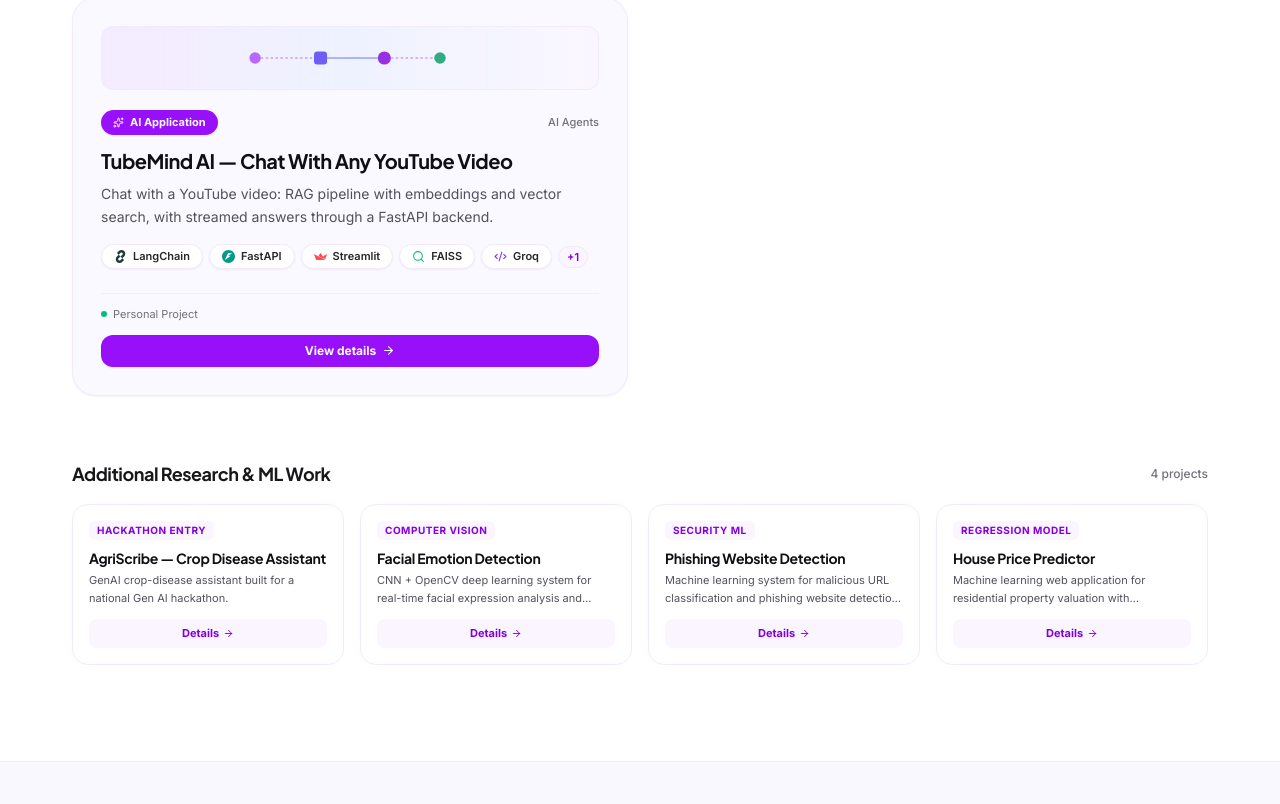
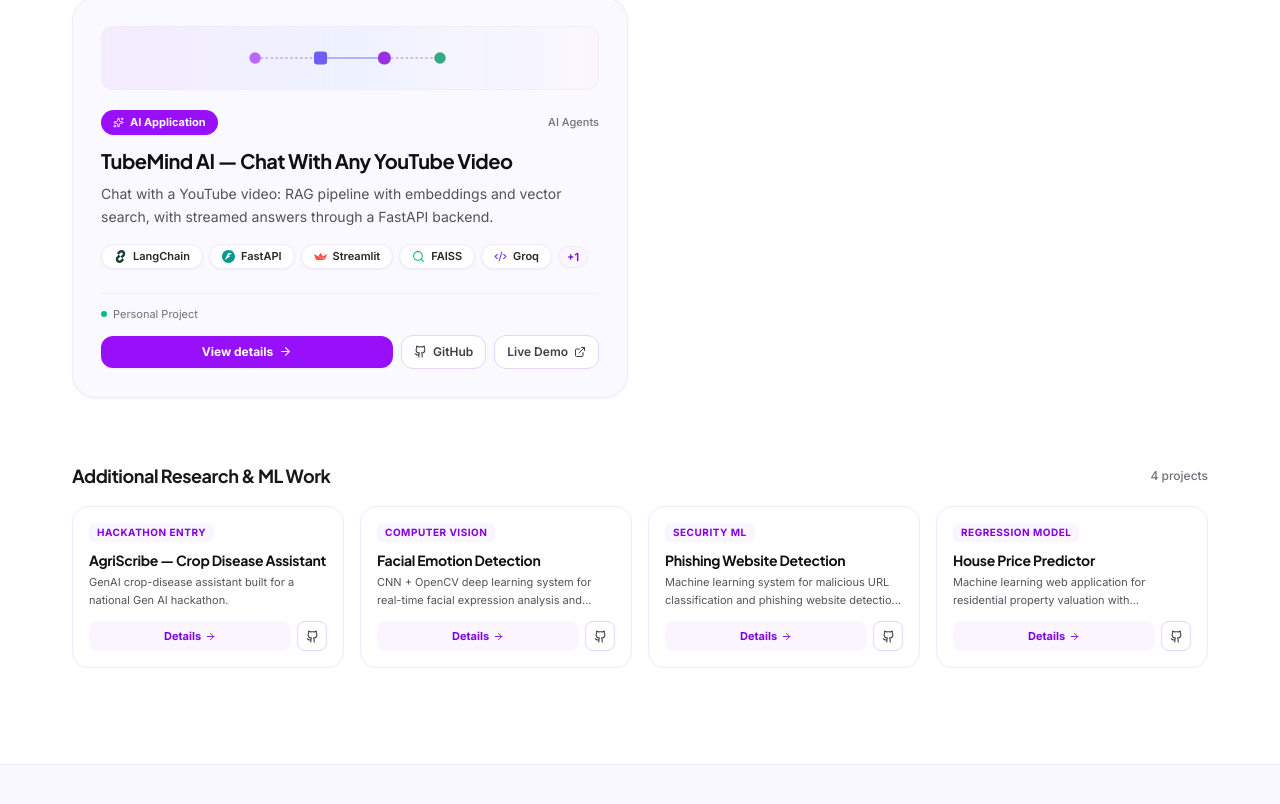
Before and after one commit to haroon9595/my_protfolio, a Next.js app: page / in a window 1280 px wide. Shown: the part 3287-4091 px from the top of the page. Built offline with nearby package versions, Linux system fonts and the light colour scheme.

Commit message:
feat: add project GitHub buttons and LinkedIn Live Demo links

```diff
--- a/src/app/projects/[slug]/page.tsx
+++ b/src/app/projects/[slug]/page.tsx
@@ -60,7 +60,7 @@
     notFound();
   }
 
-  const { details, links } = project;
+  const { details } = project;
 
   return (
     <main className="min-h-screen bg-linear-to-b from-white via-purple-50/20 to-white text-zinc-900 py-12 sm:py-20 px-4 sm:px-6 lg:px-8">
@@ -104,29 +104,39 @@
 
           {/* Links Row */}
           <div className="flex flex-wrap items-center gap-3 pt-2">
-            {links.live && (
+            {project.githubUrl && (
               <a
-                href={links.live}
+                href={project.githubUrl}
+                target="_blank"
+                rel="noopener noreferrer"
+                className="inline-flex items-center gap-2 px-5 py-2.5 rounded-full text-sm font-semibold text-zinc-800 bg-white border border-purple-200 hover:bg-purple-50 transition-all focus-ring"
+                aria-label={`View ${project.title} on GitHub`}
+                title="View on GitHub"
+              >
+                <GithubIcon size={16} />
+                <span>GitHub</span>
+              </a>
+            )}
+
+            {project.liveUrl && (
+              <a
+                href={project.liveUrl}
                 target="_blank"
                 rel="noopener noreferrer"
                 className="inline-flex items-center gap-2 px-5 py-2.5 rounded-full text-sm font-semibold text-white bg-purple-600 hover:bg-purple-700 shadow-sm transition-all focus-ring"
+                aria-label={
+                  project.liveLabel === "Live Demo"
+                    ? `Watch ${project.title} live demo`
+                    : `Open ${project.title} live deployment`
+                }
+                title={project.liveLabel === "Live Demo" ? "Live Demo" : "Live"}
               >
-                <span>Live System</span>
+                <span>{project.liveLabel || "Live System"}</span>
                 <ExternalLink size={15} aria-hidden="true" />
               </a>
             )}
 
-            {links.repo ? (
-              <a
-                href={links.repo}
-                target="_blank"
-                rel="noopener noreferrer"
-                className="inline-flex items-center gap-2 px-5 py-2.5 rounded-full text-sm font-semibold text-zinc-800 bg-white border border-purple-200 hover:bg-purple-50 transition-all focus-ring"
-              >
-                <GithubIcon size={16} />
-                <span>Source Code</span>
-              </a>
-            ) : (
+            {!project.githubUrl && !project.liveUrl && (
               <div className="inline-flex items-center gap-1.5 px-3.5 py-2 rounded-full text-xs font-semibold bg-zinc-100 text-zinc-600 border border-zinc-200">
                 <ShieldAlert size={14} className="text-zinc-500" aria-hidden="true" />
                 <span>Production / Restricted Source Code</span>
--- a/src/components/ProjectDetailModal.tsx
+++ b/src/components/ProjectDetailModal.tsx
@@ -89,7 +89,7 @@
 
   if (!project) return null;
 
-  const { details, links } = project;
+  const { details } = project;
 
   const handleDiscussClick = () => {
     onClose();
@@ -187,29 +187,39 @@
 
             {/* Links and Status */}
             <div className="flex flex-wrap items-center gap-3 pt-1">
-              {links.live && (
+              {project.githubUrl && (
                 <a
-                  href={links.live}
+                  href={project.githubUrl}
+                  target="_blank"
+                  rel="noopener noreferrer"
+                  className="inline-flex items-center gap-1.5 px-4 py-2 rounded-full text-xs sm:text-sm font-semibold text-zinc-800 bg-white border border-purple-200 hover:bg-purple-50 transition-all focus-ring"
+                  aria-label={`View ${project.title} on GitHub`}
+                  title="View on GitHub"
+                >
+                  <GithubIcon size={15} />
+                  <span>GitHub</span>
+                </a>
+              )}
+
+              {project.liveUrl && (
+                <a
+                  href={project.liveUrl}
                   target="_blank"
                   rel="noopener noreferrer"
                   className="inline-flex items-center gap-1.5 px-4 py-2 rounded-full text-xs sm:text-sm font-semibold text-white bg-purple-600 hover:bg-purple-700 shadow-xs transition-all focus-ring"
+                  aria-label={
+                    project.liveLabel === "Live Demo"
+                      ? `Watch ${project.title} live demo`
+                      : `Open ${project.title} live deployment`
+                  }
+                  title={project.liveLabel === "Live Demo" ? "Live Demo" : "Live"}
                 >
-                  <span>Open Live System</span>
+                  <span>{project.liveLabel || "Live"}</span>
                   <ExternalLink size={14} aria-hidden="true" />
                 </a>
               )}
 
-              {links.repo ? (
-                <a
-                  href={links.repo}
-                  target="_blank"
-                  rel="noopener noreferrer"
-                  className="inline-flex items-center gap-1.5 px-4 py-2 rounded-full text-xs sm:text-sm font-semibold text-zinc-800 bg-white border border-purple-200 hover:bg-purple-50 transition-all focus-ring"
-                >
-                  <GithubIcon size={15} />
-                  <span>Repository</span>
-                </a>
-              ) : (
+              {!project.githubUrl && !project.liveUrl && (
                 <span className="inline-flex items-center gap-1.5 px-3 py-1.5 rounded-full text-xs font-semibold bg-zinc-100 text-zinc-600 border border-zinc-200">
                   <ShieldAlert size={13} className="text-zinc-500" aria-hidden="true" />
                   <span>Production (Restricted / Private)</span>
--- a/src/components/Projects.tsx
+++ b/src/components/Projects.tsx
@@ -10,6 +10,7 @@
   Sparkles,
   ArrowRight,
 } from "lucide-react";
+import { GithubIcon } from "@/components/Icons";
 
 type CategoryFilter =
   | "All"
@@ -255,27 +256,47 @@
                     </span>
                   </div>
 
-                  <div className="flex items-center gap-2">
+                  <div className="flex flex-wrap sm:flex-nowrap items-center gap-2">
                     {/* Primary Button: View Details */}
                     <button
                       type="button"
                       onClick={() => openProjectModal(project)}
-                      className="flex-1 inline-flex items-center justify-center gap-1.5 px-4 py-2 rounded-xl text-xs font-bold text-white bg-purple-600 hover:bg-purple-700 shadow-xs transition-all focus-ring cursor-pointer"
+                      className="flex-1 min-w-[110px] inline-flex items-center justify-center gap-1.5 px-3 sm:px-4 py-2 rounded-xl text-xs font-bold text-white bg-purple-600 hover:bg-purple-700 shadow-xs transition-all focus-ring cursor-pointer"
                     >
                       <span>View details</span>
                       <ArrowRight size={13} aria-hidden="true" />
                     </button>
 
-                    {/* Secondary Button: Live (only when live URL exists) */}
-                    {project.links.live && (
+                    {/* Secondary Button: GitHub (only when githubUrl exists) */}
+                    {project.githubUrl && (
                       <a
-                        href={project.links.live}
+                        href={project.githubUrl}
                         target="_blank"
                         rel="noopener noreferrer"
-                        className="inline-flex items-center justify-center gap-1.5 px-3 py-2 rounded-xl text-xs font-semibold text-zinc-700 bg-white border border-purple-200 hover:bg-purple-50 transition-all focus-ring"
-                        title="Open live production deployment"
+                        className="inline-flex items-center justify-center gap-1.5 px-3 py-2 rounded-xl text-xs font-semibold text-zinc-700 bg-white border border-purple-200 hover:bg-purple-50 hover:text-purple-700 transition-all focus-ring shrink-0"
+                        aria-label={`View ${project.title} on GitHub`}
+                        title="View on GitHub"
                       >
-                        <span>Live</span>
+                        <GithubIcon size={13} />
+                        <span>GitHub</span>
+                      </a>
+                    )}
+
+                    {/* Secondary Button: Live / Live Demo (only when liveUrl exists) */}
+                    {project.liveUrl && (
+                      <a
+                        href={project.liveUrl}
+                        target="_blank"
+                        rel="noopener noreferrer"
+                        className="inline-flex items-center justify-center gap-1.5 px-3 py-2 rounded-xl text-xs font-semibold text-zinc-700 bg-white border border-purple-200 hover:bg-purple-50 hover:text-purple-700 transition-all focus-ring shrink-0"
+                        aria-label={
+                          project.liveLabel === "Live Demo"
+                            ? `Watch ${project.title} live demo`
+                            : `Open ${project.title} live deployment`
+                        }
+                        title={project.liveLabel === "Live Demo" ? "Live Demo" : "Live"}
+                      >
+                        <span>{project.liveLabel || "Live"}</span>
                         <ExternalLink size={12} aria-hidden="true" />
                       </a>
                     )}
@@ -346,14 +367,29 @@
                   </p>
                 </div>
 
+                <div className="flex items-center gap-1.5 mt-auto">
                   <button
                     type="button"
                     onClick={() => openProjectModal(item)}
-                  className="w-full inline-flex items-center justify-center gap-1 px-2.5 py-1.5 rounded-lg text-[11px] font-bold text-purple-700 bg-purple-50 hover:bg-purple-100 hover:text-purple-900 transition-colors focus-ring cursor-pointer"
+                    className="flex-1 inline-flex items-center justify-center gap-1 px-2.5 py-1.5 rounded-lg text-[11px] font-bold text-purple-700 bg-purple-50 hover:bg-purple-100 hover:text-purple-900 transition-colors focus-ring cursor-pointer min-h-[30px]"
                   >
                     <span>Details</span>
                     <ArrowRight size={11} aria-hidden="true" />
                   </button>
+
+                  {item.githubUrl && (
+                    <a
+                      href={item.githubUrl}
+                      target="_blank"
+                      rel="noopener noreferrer"
+                      className="inline-flex items-center justify-center p-1.5 rounded-lg text-zinc-700 bg-white border border-purple-200 hover:bg-purple-50 hover:text-purple-700 transition-all focus-ring shrink-0 min-h-[30px] min-w-[30px]"
+                      aria-label={`View ${item.title} on GitHub`}
+                      title="View on GitHub"
+                    >
+                      <GithubIcon size={13} />
+                    </a>
+                  )}
+                </div>
               </div>
             ))}
           </div>
--- a/src/data.ts
+++ b/src/data.ts
@@ -29,6 +29,8 @@
   status: string;
   links: ProjectLinks;
   liveUrl?: string;
+  demoUrl?: string;
+  liveLabel?: string;
   githubUrl?: string;
   details: ProjectDetails;
   screenshots?: string[]; // TODO(owner): add screenshot URLs when available
@@ -275,10 +277,12 @@
       stack: ["n8n Cloud", "Groq LLM", "Zoho SMTP", "Supabase", "Vercel"],
       status: "Production Client System",
       links: {
-        live: "https://iesgroup.com.pk",
+        live: "https://lnkd.in/p/d8wh2VKN",
         repo: undefined,
       },
-      liveUrl: "https://iesgroup.com.pk",
+      liveUrl: "https://lnkd.in/p/d8wh2VKN",
+      demoUrl: "https://lnkd.in/p/d8wh2VKN",
+      liveLabel: "Live Demo",
       githubUrl: undefined,
       screenshots: [],
       details: {
@@ -323,10 +327,11 @@
       status: "Live System",
       links: {
         live: "https://hostel-complain-management-portal.vercel.app",
-        repo: undefined,
+        repo: "https://github.com/haroon9595/hostel-complain-management-portal",
       },
       liveUrl: "https://hostel-complain-management-portal.vercel.app",
-      githubUrl: undefined,
+      liveLabel: "Live",
+      githubUrl: "https://github.com/haroon9595/hostel-complain-management-portal",
       screenshots: [],
       details: {
         problem:
@@ -371,11 +376,13 @@
       stack: ["LangChain", "FastAPI", "Streamlit", "FAISS", "Groq", "Hugging Face"],
       status: "Personal Project",
       links: {
-        live: undefined,
-        repo: "https://github.com/haroon9595/tubemind-ai",
+        live: "https://lnkd.in/p/dpumVufc",
+        repo: "https://github.com/haroon9595/TubeMind-AI-YoutubeChatbot---RAG-",
       },
-      liveUrl: undefined,
-      githubUrl: "https://github.com/haroon9595/tubemind-ai",
+      liveUrl: "https://lnkd.in/p/dpumVufc",
+      demoUrl: "https://lnkd.in/p/dpumVufc",
+      liveLabel: "Live Demo",
+      githubUrl: "https://github.com/haroon9595/TubeMind-AI-YoutubeChatbot---RAG-",
       screenshots: [],
       details: {
         problem:
@@ -422,10 +429,10 @@
       status: "Hackathon Entry",
       links: {
         live: undefined,
-        repo: undefined,
+        repo: "https://github.com/haroon9595/AgriScribe-Generative-AI-Project",
       },
       liveUrl: undefined,
-      githubUrl: undefined,
+      githubUrl: "https://github.com/haroon9595/AgriScribe-Generative-AI-Project",
       screenshots: [],
       details: {
         problem:
@@ -465,10 +472,10 @@
       status: "ML Research Project",
       links: {
         live: undefined,
-        repo: undefined,
+        repo: "https://github.com/haroon9595/Facial-emotion-detection",
       },
       liveUrl: undefined,
-      githubUrl: undefined,
+      githubUrl: "https://github.com/haroon9595/Facial-emotion-detection",
       screenshots: [],
       details: {
         problem:
@@ -508,10 +515,10 @@
       status: "Security Model",
       links: {
         live: undefined,
-        repo: undefined,
+        repo: "https://github.com/haroon9595/Pishing_URl_detection_System",
       },
       liveUrl: undefined,
-      githubUrl: undefined,
+      githubUrl: "https://github.com/haroon9595/Pishing_URl_detection_System",
       screenshots: [],
       details: {
         problem:
@@ -551,10 +558,10 @@
       status: "Data Project",
       links: {
         live: undefined,
-        repo: undefined,
+        repo: "https://github.com/haroon9595/house-price-predictor",
       },
       liveUrl: undefined,
-      githubUrl: undefined,
+      githubUrl: "https://github.com/haroon9595/house-price-predictor",
       screenshots: [],
       details: {
         problem:
```
Lines whose indentation alone changed are shown as unchanged.
